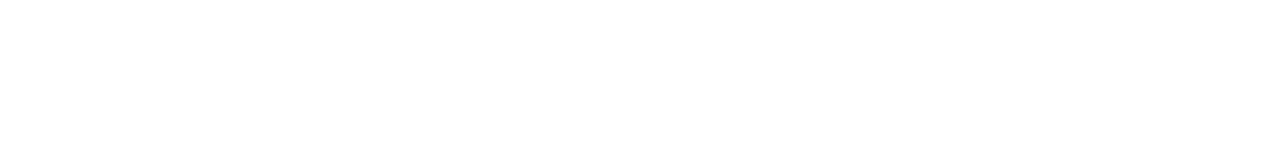
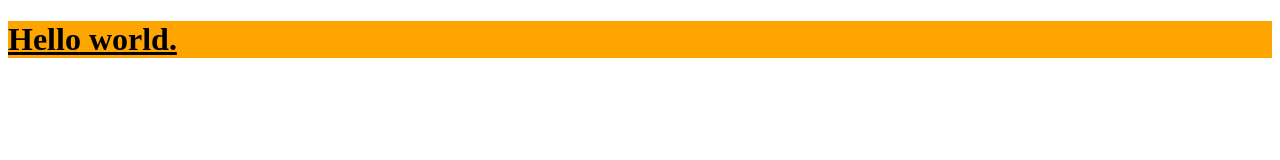
Before and after one commit to lordstanleyfour/lordstanleyfour.github.io, a plain HTML site: page index.html in a window 1280 px wide. Drawn offline with Linux system fonts and the light colour scheme.

Commit message:
Update index.html

```diff
--- a/index.html
+++ b/index.html
@@ -3,8 +3,16 @@
 	<head>
 		<meta charset="utf-8">
 		<title>Uncle Steve's Arsing About Emporioum</title>
+		<style>
+			h1 {
+				background-color:orange;
+				text-decoration:underline;
+			}
+
+		</style>
 	</head>
 	<body>
+		<h1>Hello world.</h1>
 
 	</body>
 </html>
```
